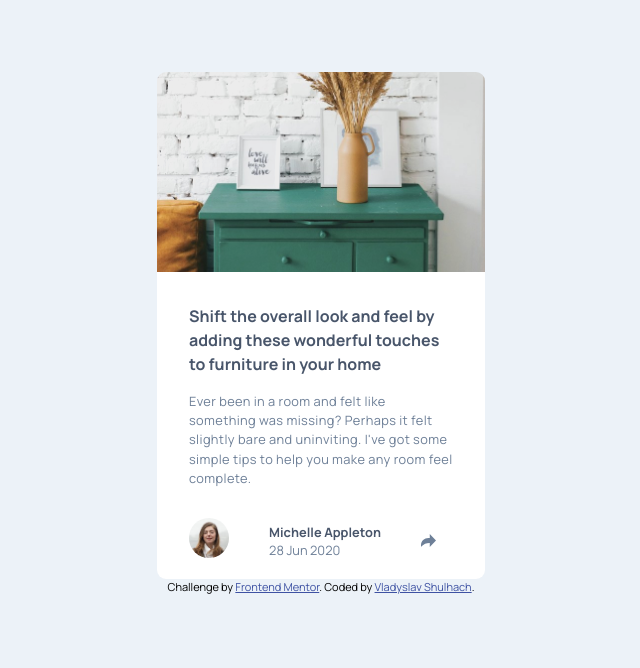
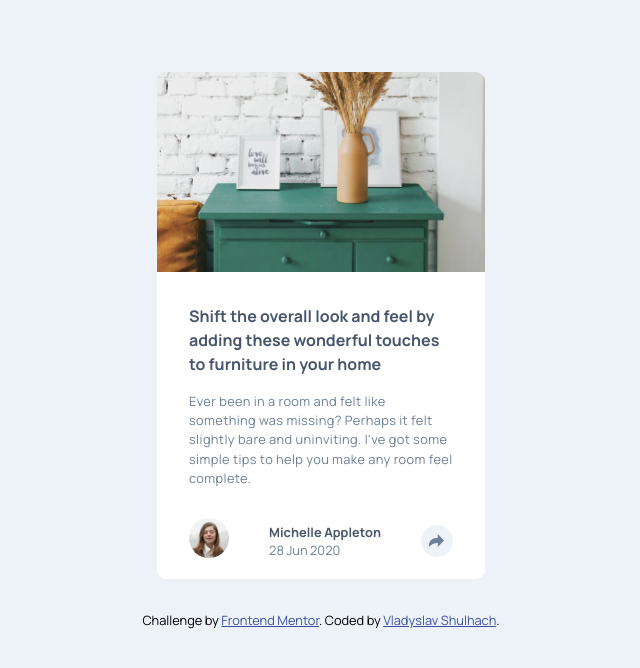
Before and after one commit to vladyslav-shulhach/article-preview-component-master, a plain HTML site: page index.html in a window 1280 px wide. Shown: the whole page, without its empty margins (319-959 px from the left). Drawn offline with Linux system fonts and the light colour scheme.

Commit message:
Update HTML, SCSS and JavaScript

```diff
--- a/index.html
+++ b/index.html
@@ -21,17 +21,6 @@
     />
 
     <title>Frontend Mentor | Article preview component</title>
-
-    <style>
-      .attribution {
-        font-size: 11px;
-        text-align: center;
-      }
-
-      .attribution a {
-        color: hsl(228, 45%, 44%);
-      }
-    </style>
   </head>
 
   <body>
@@ -124,10 +113,18 @@
     </main>
 
     <footer class="attribution">
-      Challenge by
-      <a href="https://www.frontendmentor.io?ref=challenge" target="_blank"
-        >Frontend Mentor</a
-      >. Coded by <a href="#">Vladyslav Shulhach</a>.
+      <p class="attribution">
+        Challenge by
+        <a
+          href="https://www.frontendmentor.io?ref=challenge"
+          target="_blank"
+          rel="noopener noreferrer"
+          >Frontend Mentor</a
+        >. Coded by
+        <a href="https://www.frontendmentor.io/profile/Vladyslav-Shulhach"
+          >Vladyslav Shulhach</a
+        >.
+      </p>
     </footer>
     <script src="js/script.js"></script>
   </body>
--- a/js/script.js
+++ b/js/script.js
@@ -18,10 +18,12 @@ function toggleShareMenu() {
 
 function showShareMenu() {
     shareMenu.classList.add("active");
+    shareButton.classList.add("active");
   }
 
 function hideShareMenu() {
     shareMenu.classList.remove("active");
+    shareButton.classList.remove("active");
   }
 
 // Close the share menu if clicked outside
--- a/styles/style.scss
+++ b/styles/style.scss
@@ -4,6 +4,9 @@ $grayish-blue: hsl(212, 23%, 69%);
 $light-grayish-blue: hsl(210, 46%, 95%);
 $white: hsl(0, 0%, 100%);
 $transparent-white: hsla(0, 0%, 100%, 0.7);
+
+$hover-button: hsl(208, 27%, 89%);
+$hover-button-active: hsl(217, 22%, 58%);
 
 $family-font: "Manrope", serif;
 $title-font-size: 1rem;
@@ -29,6 +32,16 @@ main {
   overflow: hidden;
   border-radius: 9px;
   position: relative;
+}
+
+footer {
+  margin-top: 2rem;
+  font-size: $regular-font-size;
+  text-align: center;
+
+  a {
+    color: hsl(228, 45%, 44%);
+  }
 }
 
 ul {
@@ -103,8 +116,15 @@ ul {
 
   &__share-button {
     width: 2rem;
+    height: 2rem;
+    background-color: $light-grayish-blue;
+    border-radius: 50%;
+    display: flex;
+    align-items: center;
+    justify-content: center;
     cursor: pointer;
     z-index: 1;
+    transition: all 0.3s ease;
   }
 
   &__share-menu {
@@ -152,9 +172,20 @@ ul {
   transform: translateY(-100%);
 }
 
+#shareButton.active {
+  background-color: $desaturated-dark-blue;
+  img {
+    filter: brightness(5);
+  }
+}
+
+#shareButton.active:hover {
+  background-color: $hover-button-active;
+}
+
 .blog-post__share-button:hover,
 .blog-post__share-button:focus {
-  filter: brightness(1.2);
+  background-color: $hover-button;
 }
 
 .sr-only {
```
Also changed, not shown: styles/style.css, 1 other file.
